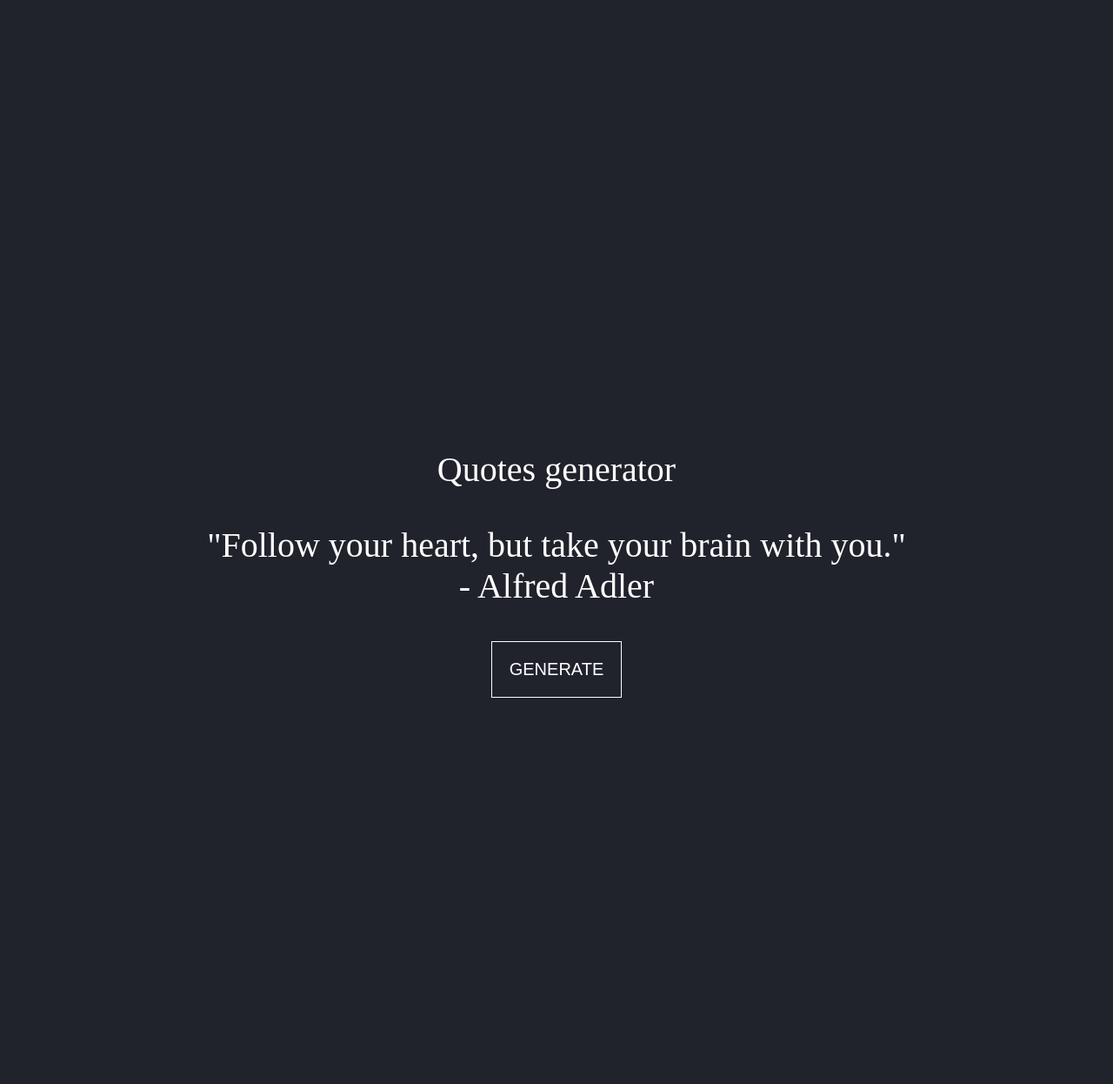
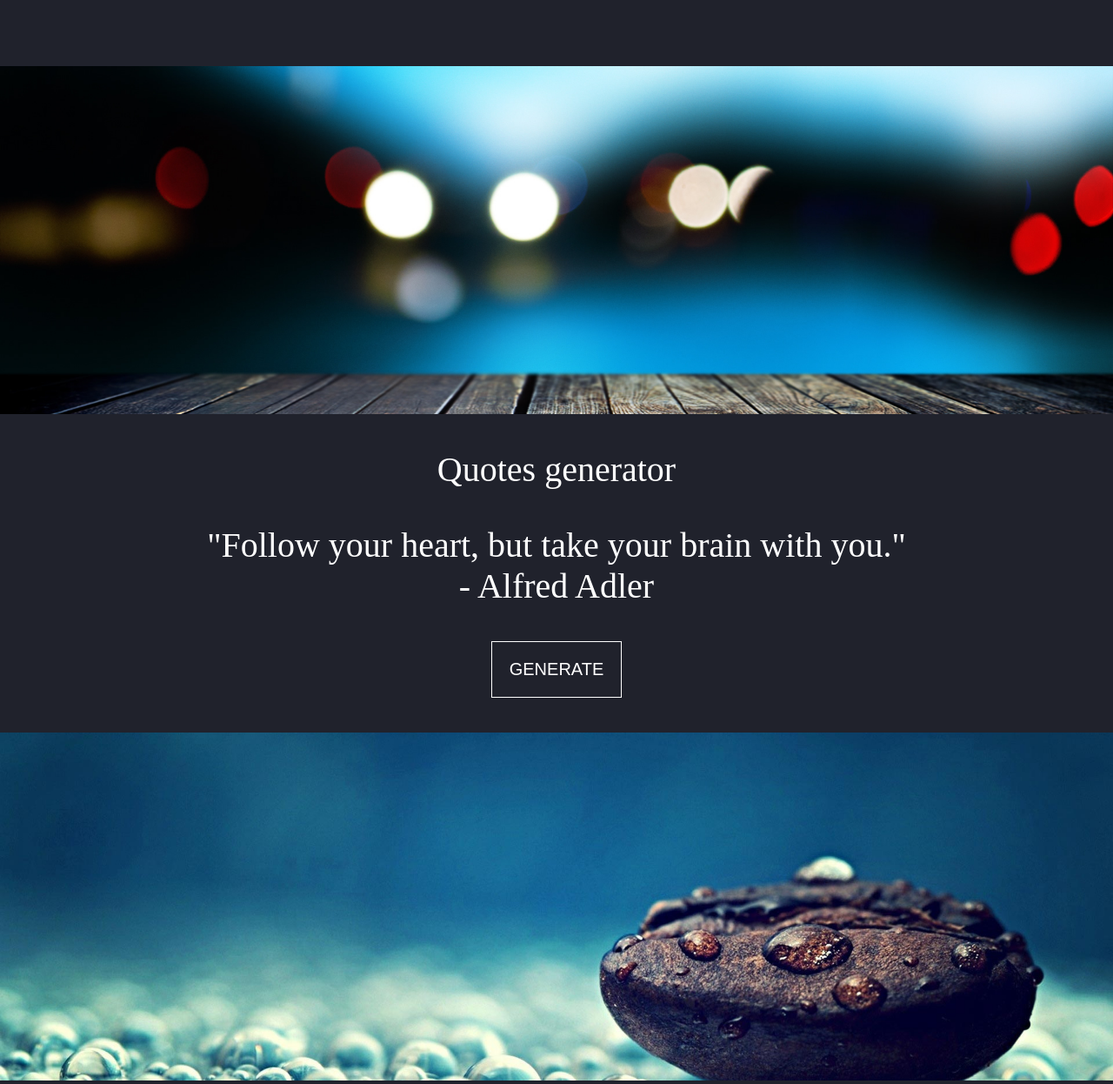
Before and after one commit to kingastanek/Portfolio, a website: page index.html in a window 1280 px wide. Shown: the part 194-1440 px from the top of the page at 87% size. Drawn offline with nearby package versions, Linux system fonts and the light colour scheme; the site is published under a folder, as on GitHub Pages, so addresses that start at the root find nothing.

Commit message:
Github Pages

```diff
--- a/index.html
+++ b/index.html
@@ -21,7 +21,7 @@
 
     <section>
 
-      <div class="paralax"></div>
+      <div class="parallax"></div>
 
       <article class="container">
         <div class="row">
@@ -34,24 +34,20 @@
         </div>
       </article>
 
-      <div class="paralax2"></div>
+      <div class="parallax2"></div>
 
       <article class="container">
-
         <div class="row about">
           <p class="col-6">ABOUT ME</span>
         </div>
-
         <div class="row description">
           <p class="col-6">
             Lorem ipsum dolor sit amet, consectetur adipiscing elit. Morbi id nisl eu erat sodales auctor. Proin ipsum felis, bibendum sit amet dui a, fringilla pharetra ante. Donec lobortis enim magna, at consectetur arcu tincidunt id. Sed diam magna, aliquam vel felis at, volutpat vestibulum velit. Nullam blandit ipsum eu mollis tincidunt. Aenean tincidunt dui ut justo pellentesque.
           </p>
         </div>
-
         <div class="row">
           <p class="col-6 sprite"></p>
         </div>
-
       </article>
 
       <article class="container technology">
@@ -65,7 +61,8 @@
         </div>
       </article>
 
-      <div class="paralax3"></div>
+      <div class="parallax3"></div>
+
     </section>
 
     <footer class="container">
--- a/scss/main.scss
+++ b/scss/main.scss
@@ -38,9 +38,9 @@ header{
 }
 
 section {
-  .paralax {
+  .parallax {
     max-width: 100%;
-    background-image: url("/img/paralax.png");
+    background-image: url("../img/paralax.png");
     background-repeat: no-repeat;
     background-size: cover;
     background-position: center;
@@ -50,9 +50,9 @@ section {
     height: 400px;
     };
   }
-  .paralax2 {
+  .parallax2 {
     max-width: 100%;
-    background-image: url("/img/paralax2.png");
+    background-image: url("../img/paralax2.png");
     background-repeat: no-repeat;
     background-size: cover;
     background-position: center;
@@ -62,9 +62,9 @@ section {
     height: 400px;
     };
   }
-  .paralax3 {
+  .parallax3 {
     max-width: 100%;
-    background-image: url("/img/paralaxa.png");
+    background-image: url("../img/paralaxa.png");
     background-repeat: no-repeat;
     background-size: cover;
     background-position: center;
@@ -164,7 +164,7 @@ article {
 .sprite {
   width: 200px !important;
   height: 312px;
-  background: url("/img/sprite.png");
+  background: url("../img/sprite.png");
   background-repeat: no-repeat;
   animation: go 1s steps(10) infinite;
   margin: 0 auto;
```
Also changed, not shown: css/main.css.
